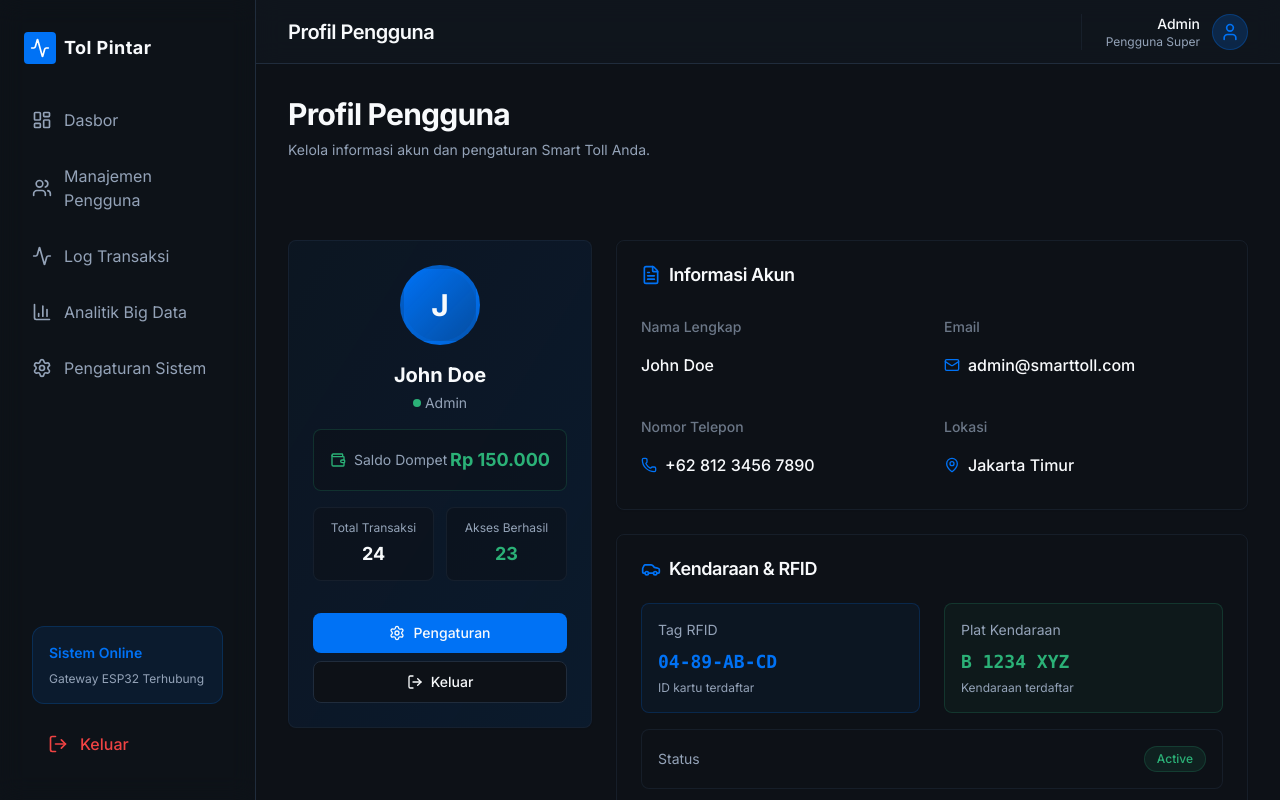
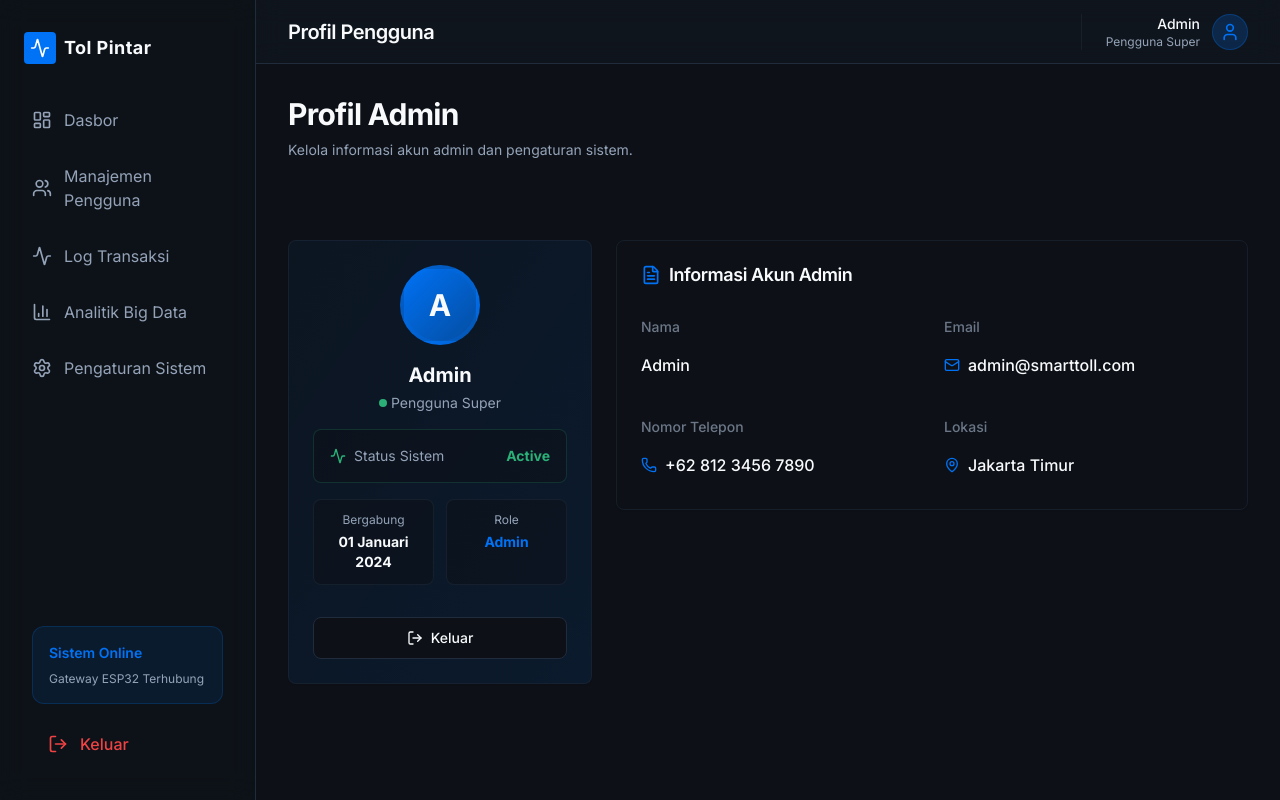
Before and after one commit to 5atriy0/Smart-Toll-System, a Next.js app: page /profile in a window 1280 px wide. Built offline with nearby package versions, Linux system fonts and the light colour scheme.

Commit message:
fix profile view

```diff
--- a/src/views/ProfileView.tsx
+++ b/src/views/ProfileView.tsx
@@ -1,35 +1,34 @@
 'use client';
 
 import { Card, CardContent, CardHeader, CardTitle } from '@/components/ui/card'
-import { Mail, Phone, MapPin, Wallet, BarChart3, FileText, Settings, LogOut, Car, CreditCard, TrendingUp } from 'lucide-react'
-import { useAnalytics } from '@/hooks/useAnalytics'
-import { useUsers } from '@/hooks/useUsers'
-import { MOCK_TRANSACTIONS } from '@/lib/constants'
+import { Mail, Phone, MapPin, FileText, LogOut, Activity } from 'lucide-react'
+import { useRouter } from 'next/navigation'
 import styles from './ProfileView.module.scss'
 
 export function ProfileView() {
-  const { todayMetrics } = useAnalytics();
-  const { users } = useUsers();
+  const router = useRouter();
 
-  // Get the first user as current logged-in user (mock)
-  const currentUser = users[0] || {
-    name: 'John Doe',
-    plateNumber: 'B 1234 XYZ',
-    rfid: '04-89-AB-CD',
-    balance: 'Rp 150.000',
+  // Admin profile data
+  const adminUser = {
+    name: 'Admin',
+    email: 'admin@smarttoll.com',
+    phone: '+62 812 3456 7890',
+    location: 'Jakarta Timur',
+    role: 'Pengguna Super',
     status: 'Active',
-    role: 'Admin'
+    joinDate: '01 Januari 2024'
   };
 
-  // Get recent transactions for this user
-  const userTransactions = MOCK_TRANSACTIONS.slice(0, 3);
+  const handleLogout = () => {
+    router.push('/login');
+  };
 
   return (
     <div className={`space-y-6 animate-in fade-in duration-500 ${styles.container}`}>
       {/* Header Section */}
       <div className="flex flex-col gap-2 mb-8">
-        <h1 className="text-3xl font-bold tracking-tight text-foreground">Profil Pengguna</h1>
-        <p className="text-muted-foreground text-sm">Kelola informasi akun dan pengaturan Smart Toll Anda.</p>
+        <h1 className="text-3xl font-bold tracking-tight text-foreground">Profil Admin</h1>
+        <p className="text-muted-foreground text-sm">Kelola informasi akun admin dan pengaturan sistem.</p>
       </div>
 
       <div className="grid grid-cols-1 lg:grid-cols-3 gap-6">
@@ -40,50 +39,46 @@ export function ProfileView() {
               <div className="flex flex-col items-center gap-4">
                 <div className={`w-20 h-20 rounded-full bg-gradient-to-br from-primary to-primary/60 flex items-center justify-center border-4 border-primary/20 ${styles.profileAvatar}`}>
                   <span className="text-3xl font-bold text-primary-foreground">
-                    {currentUser.name.charAt(0).toUpperCase()}
+                    A
                   </span>
                 </div>
                 <div className="text-center">
-                  <h2 className="text-xl font-bold text-foreground">{currentUser.name}</h2>
+                  <h2 className="text-xl font-bold text-foreground">{adminUser.name}</h2>
                   <p className="text-sm text-muted-foreground flex items-center justify-center gap-1 mt-1">
-                    <span className={`w-2 h-2 rounded-full ${currentUser.status === 'Active' ? 'bg-success' : 'bg-destructive'}`} />
-                    {currentUser.role}
+                    <span className={`w-2 h-2 rounded-full ${adminUser.status === 'Active' ? 'bg-success' : 'bg-destructive'}`} />
+                    {adminUser.role}
                   </p>
                 </div>
               </div>
             </CardHeader>
 
             <CardContent className="space-y-4">
-              {/* Wallet Balance */}
-              <div className={`p-4 rounded-lg bg-background/50 border border-success/20 ${styles.balanceCard}`}>
+              {/* Status Info */}
+              <div className={`p-4 rounded-lg bg-background/50 border border-success/20 ${styles.statusCard}`}>
                 <div className="flex items-center justify-between">
                   <span className="text-sm text-muted-foreground flex items-center gap-2">
-                    <Wallet className="w-4 h-4 text-success" />
-                    Saldo Dompet
+                    <Activity className="w-4 h-4 text-success" />
+                    Status Sistem
                   </span>
-                  <span className="text-lg font-bold text-success">{currentUser.balance}</span>
+                  <span className="text-sm font-bold text-success">{adminUser.status}</span>
                 </div>
               </div>
 
               {/* Quick Stats */}
               <div className="grid grid-cols-2 gap-3">
                 <div className="p-3 rounded-lg bg-background/50 border border-border/50 text-center">
-                  <p className="text-xs text-muted-foreground mb-1">Total Transaksi</p>
-                  <p className="text-lg font-bold text-foreground">24</p>
+                  <p className="text-xs text-muted-foreground mb-1">Bergabung</p>
+                  <p className="text-sm font-bold text-foreground">{adminUser.joinDate}</p>
                 </div>
                 <div className="p-3 rounded-lg bg-background/50 border border-border/50 text-center">
-                  <p className="text-xs text-muted-foreground mb-1">Akses Berhasil</p>
-                  <p className="text-lg font-bold text-success">23</p>
+                  <p className="text-xs text-muted-foreground mb-1">Role</p>
+                  <p className="text-sm font-bold text-primary">Admin</p>
                 </div>
               </div>
 
               {/* Action Buttons */}
               <div className="grid grid-cols-1 gap-2 pt-4">
-                <button className={`flex items-center justify-center gap-2 py-2.5 px-4 rounded-lg bg-primary text-primary-foreground hover:bg-primary/90 transition-colors text-sm font-medium ${styles.actionBtn}`}>
-                  <Settings className="w-4 h-4" />
-                  Pengaturan
-                </button>
-                <button className={`flex items-center justify-center gap-2 py-2.5 px-4 rounded-lg border border-border bg-background hover:bg-muted transition-colors text-sm font-medium text-foreground ${styles.actionBtn}`}>
+                <button onClick={handleLogout} className={`flex items-center justify-center gap-2 py-2.5 px-4 rounded-lg border border-border bg-background hover:bg-muted transition-colors text-sm font-medium text-foreground ${styles.actionBtn}`}>
                   <LogOut className="w-4 h-4" />
                   Keluar
                 </button>
@@ -99,112 +94,43 @@ export function ProfileView() {
             <CardHeader>
               <CardTitle className="flex items-center gap-2">
                 <FileText className="w-5 h-5 text-primary" />
-                Informasi Akun
+                Informasi Akun Admin
               </CardTitle>
             </CardHeader>
             <CardContent className="space-y-4">
               <div className="grid grid-cols-1 md:grid-cols-2 gap-6">
                 <div className={styles.infoField}>
-                  <label className="text-sm text-muted-foreground mb-2 block">Nama Lengkap</label>
-                  <p className="text-foreground font-medium">{currentUser.name}</p>
+                  <label className="text-sm text-muted-foreground mb-2 block">Nama</label>
+                  <p className="text-foreground font-medium">{adminUser.name}</p>
                 </div>
                 <div className={styles.infoField}>
                   <label className="text-sm text-muted-foreground mb-2 block">Email</label>
                   <p className="text-foreground font-medium flex items-center gap-2">
                     <Mail className="w-4 h-4 text-primary" />
-                    admin@smarttoll.com
+                    {adminUser.email}
                   </p>
                 </div>
                 <div className={styles.infoField}>
                   <label className="text-sm text-muted-foreground mb-2 block">Nomor Telepon</label>
                   <p className="text-foreground font-medium flex items-center gap-2">
                     <Phone className="w-4 h-4 text-primary" />
-                    +62 812 3456 7890
+                    {adminUser.phone}
                   </p>
                 </div>
                 <div className={styles.infoField}>
                   <label className="text-sm text-muted-foreground mb-2 block">Lokasi</label>
                   <p className="text-foreground font-medium flex items-center gap-2">
                     <MapPin className="w-4 h-4 text-primary" />
-                    Jakarta Timur
+                    {adminUser.location}
                   </p>
                 </div>
               </div>
             </CardContent>
           </Card>
 
-          {/* Vehicle & RFID Information */}
-          <Card className="border-border/50">
-            <CardHeader>
-              <CardTitle className="flex items-center gap-2">
-                <Car className="w-5 h-5 text-primary" />
-                Kendaraan & RFID
-              </CardTitle>
-            </CardHeader>
-            <CardContent className="space-y-4">
-              <div className="grid grid-cols-1 md:grid-cols-2 gap-6">
-                <div className={`p-4 rounded-lg border border-primary/20 bg-primary/5 ${styles.rfidCard}`}>
-                  <label className="text-sm text-muted-foreground mb-2 block">Tag RFID</label>
-                  <p className="text-lg font-mono font-bold text-primary">{currentUser.rfid}</p>
-                  <p className="text-xs text-muted-foreground mt-1">ID kartu terdaftar</p>
-                </div>
-                <div className={`p-4 rounded-lg border border-success/20 bg-success/5 ${styles.vehicleCard}`}>
-                  <label className="text-sm text-muted-foreground mb-2 block">Plat Kendaraan</label>
-                  <p className="text-lg font-mono font-bold text-success">{currentUser.plateNumber}</p>
-                  <p className="text-xs text-muted-foreground mt-1">Kendaraan terdaftar</p>
-                </div>
-              </div>
-              <div className="p-4 rounded-lg bg-background border border-border/50">
-                <div className="flex items-center justify-between">
-                  <span className="text-sm text-muted-foreground">Status</span>
-                  <span className="px-3 py-1 rounded-full text-xs font-medium bg-success/10 text-success border border-success/20">
-                    {currentUser.status}
-                  </span>
-                </div>
-              </div>
-            </CardContent>
-          </Card>
+
         </div>
       </div>
-
-      {/* Recent Transactions */}
-      <Card className="border-border/50">
-        <CardHeader>
-          <CardTitle>Transaksi Terbaru</CardTitle>
-        </CardHeader>
-        <CardContent>
-          <div className={styles.transactionsTable}>
-            <table className="w-full">
-              <thead>
-                <tr className="border-b border-border/50">
-                  <th className="text-left py-3 px-4 text-sm font-semibold text-muted-foreground">ID Transaksi</th>
-                  <th className="text-left py-3 px-4 text-sm font-semibold text-muted-foreground">Waktu</th>
-                  <th className="text-left py-3 px-4 text-sm font-semibold text-muted-foreground">Lokasi</th>
-                  <th className="text-left py-3 px-4 text-sm font-semibold text-muted-foreground">Status</th>
-                </tr>
-              </thead>
-              <tbody>
-                {userTransactions.map((tx) => (
-                  <tr key={tx.id} className="border-b border-border/50 hover:bg-muted/50 transition-colors">
-                    <td className="py-3 px-4 text-sm text-foreground font-mono">{tx.id}</td>
-                    <td className="py-3 px-4 text-sm text-foreground">{tx.time}</td>
-                    <td className="py-3 px-4 text-sm text-foreground">{tx.loc}</td>
-                    <td className="py-3 px-4 text-sm">
-                      <span className={`px-3 py-1 rounded-full text-xs font-medium ${
-                        tx.status === 'Granted'
-                          ? 'bg-success/10 text-success border border-success/20'
-                          : 'bg-destructive/10 text-destructive border border-destructive/20'
-                      }`}>
-                        {tx.status}
-                      </span>
-                    </td>
-                  </tr>
-                ))}
-              </tbody>
-            </table>
-          </div>
-        </CardContent>
-      </Card>
     </div>
   )
 }
```
